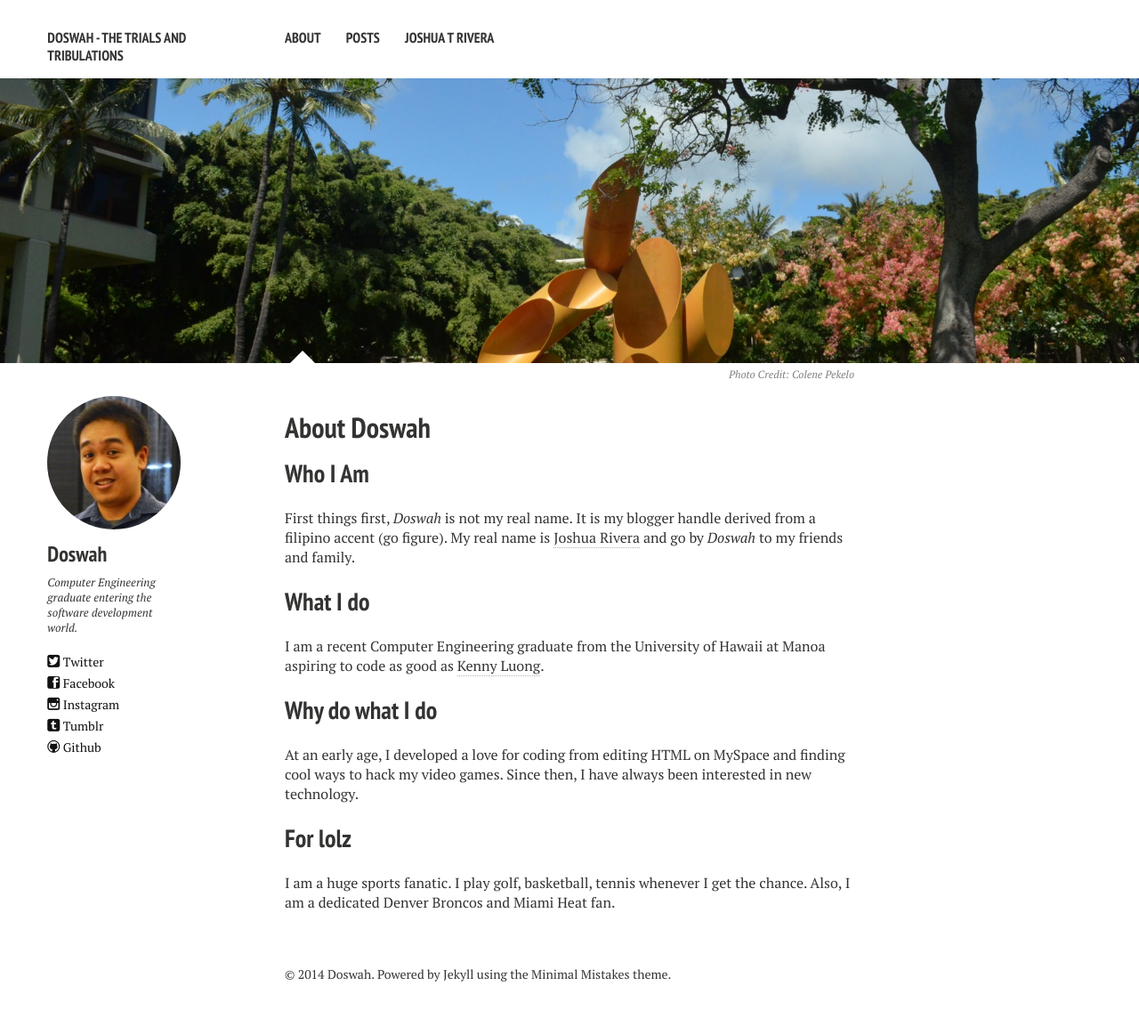
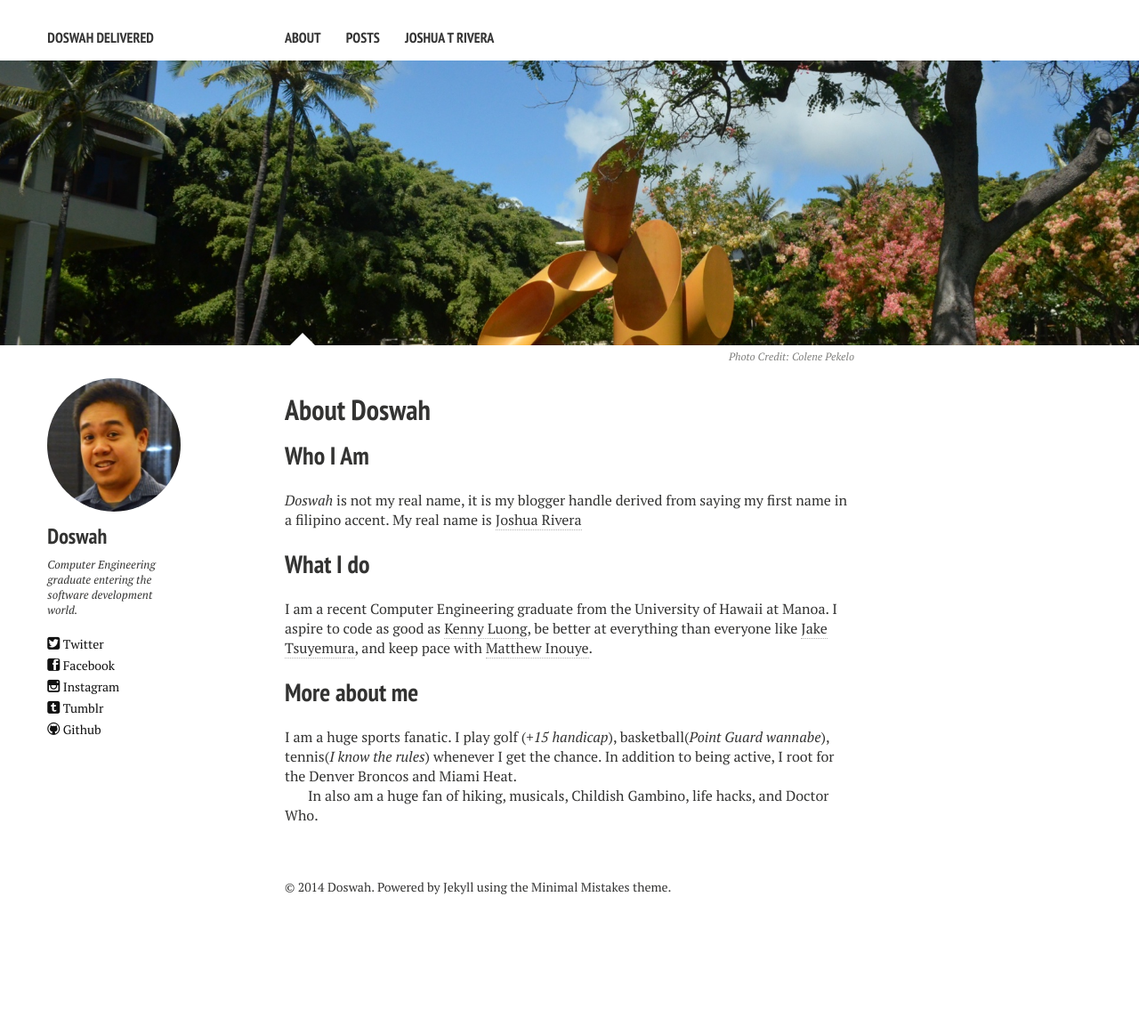
Before and after one commit to alexpolonsky/doswah.com, a Jekyll site: the page built from about.md, in a window 1280 px wide. Shown: the whole page at 89% size. Built offline with Jekyll 4.4.1, drawn with Linux system fonts in a browser that asks for light colours; nearby versions of some CDN libraries; after the commit the page ends 1055 px from its top, so only the background shows below that.

Commit message:
Updated About page

```diff
--- a/_config.yml
+++ b/_config.yml
@@ -1,5 +1,5 @@
-title:           Doswah - The Trials and Tribulations
-description:     Life is a story. Remember. Remember.
+title:           Doswah Delivered
+description:     Life is a story.
 # Your site's domain goes here. Leave localhost server or blank when working locally.
 url: 		 http://doswah.com
 disqus_shortname:
--- a/about.md
+++ b/about.md
@@ -14,16 +14,14 @@ image:
 
 ## Who I Am
 
-First things first, <i>Doswah</i> is not my real name. It is my blogger handle derived from a filipino accent (go figure). My real name is [Joshua Rivera](http://joshuatrivera.com) and go by <i>Doswah</i> to my friends and family.
+<i>Doswah</i> is not my real name, it is my blogger handle derived from saying my first name in a filipino accent. My real name is [Joshua Rivera](http://joshuatrivera.com)
 
 ## What I do
 
-I am a recent Computer Engineering graduate from the University of Hawaii at Manoa aspiring to code as good as [Kenny Luong](http://kennyluong.com).
+I am a recent Computer Engineering graduate from the University of Hawaii at Manoa. I aspire to code as good as [Kenny Luong](http://kennyluong.com), be better at everything than everyone like [Jake Tsuyemura](http://jaketsuyemura.com), and keep pace with [Matthew Inouye](http://mkinouye.com).
 
-## Why do what I do
+## More about me
 
-At an early age, I developed a love for coding from editing HTML on MySpace and finding cool ways to hack my video games. Since then, I have always been interested in new technology.
+I am a huge sports fanatic. I play golf (<i>+15 handicap</i>), basketball(<i>Point Guard wannabe</i>), tennis(<i>I know the rules</i>)  whenever I get the chance. In addition to being active, I root for the Denver Broncos and Miami Heat.
 
-## For lolz
-
-I am a huge sports fanatic. I play golf, basketball, tennis whenever I get the chance. Also, I am a dedicated Denver Broncos and Miami Heat fan.
+In also am a huge fan of hiking, musicals, Childish Gambino, life hacks, and Doctor Who.
```
Also changed, not shown: _posts/2013-05-22-sample-post-images.md (line endings or trailing spaces).
